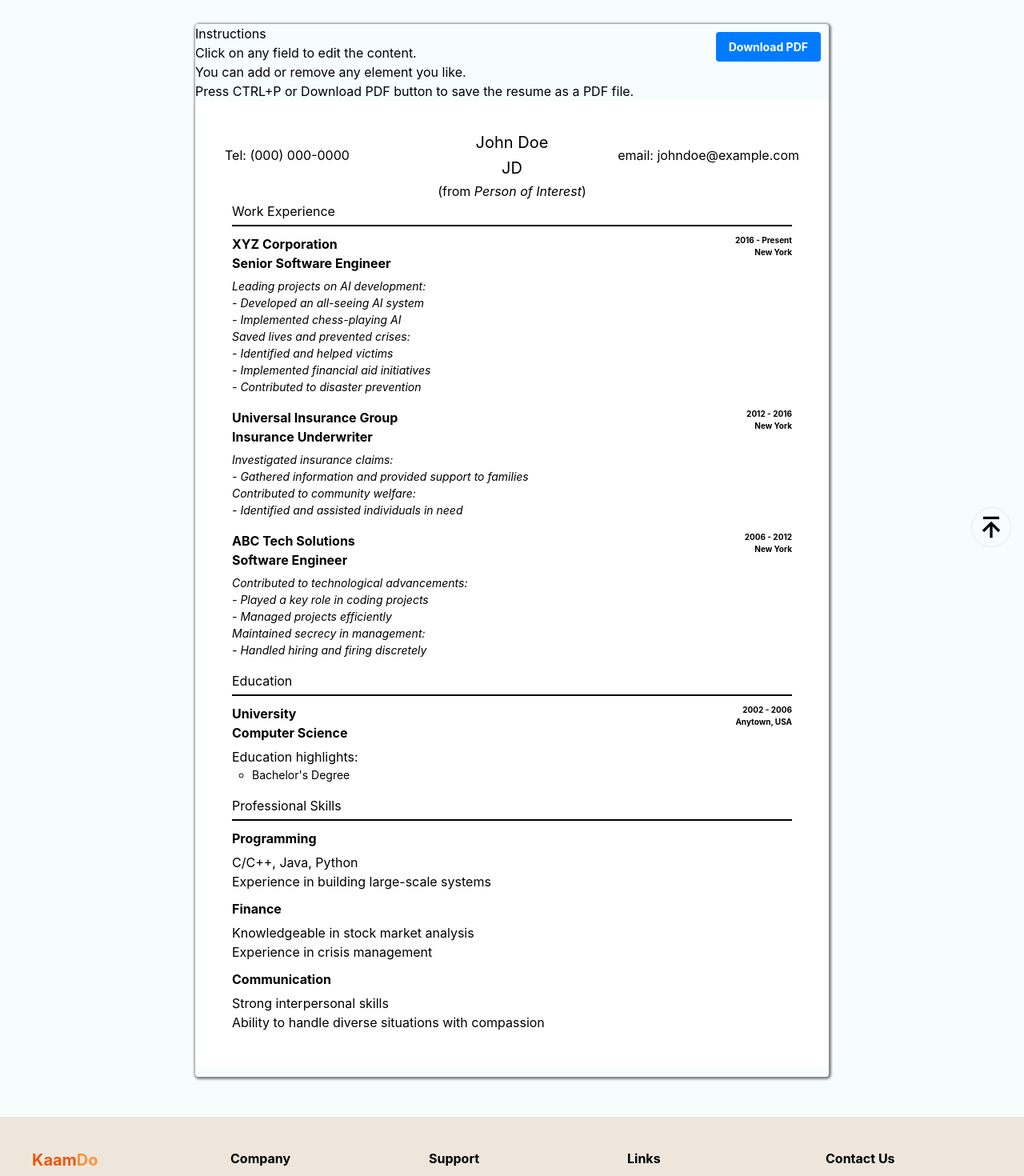
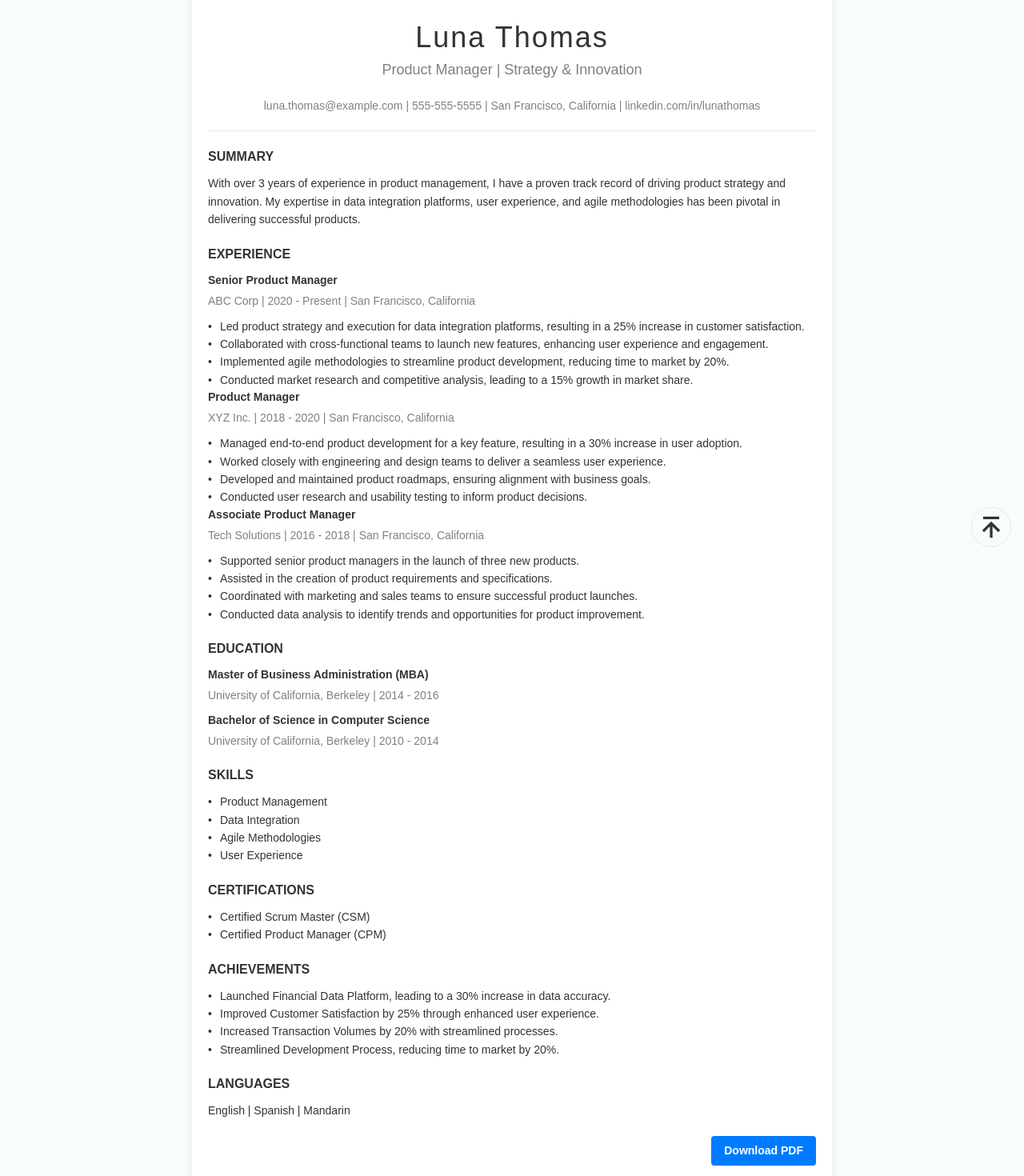
Before and after one commit to PatilHarshh/Kaam-Do, a React (Vite) app in the folder client/: page /resume in a window 1280 px wide. Shown: the part 100-1570 px from the top of the page at 80% size. Built offline with nearby package versions, Linux system fonts and the light colour scheme.

Commit message:
resume enhance completed

```diff
--- a/client/src/pages/Resume.css
+++ b/client/src/pages/Resume.css
@@ -6,159 +6,129 @@
     height: 0;
   }
 }
+
 * {
   box-sizing: border-box;
 }
-html,
-body {
+
+html, body {
   margin: 0;
+  padding: 0;
+  font-family: Arial, sans-serif;
+  background: #f3f3f3;
+  color: #333;
 }
-body {
-  min-width: 320px;
-  background: var(--background-color, hsla(0, 0%, 98%, 1));
-  color: var(--text-color, #000);
+
+.resume-container {
+  display: flex;
+  justify-content: center;
+  padding: 20px;
 }
+
+.resume {
+  width: 800px;
+  background: #fff;
+  padding: 20px;
+  box-shadow: 0 0 10px rgba(0, 0, 0, 0.1);
+}
+
+.resume h1 {
+  text-align: center;
+  font-size: 36px;
+  letter-spacing: 2px;
+}
+
+.resume h2 {
+  text-align: center;
+  font-size: 18px;
+  font-weight: 300;
+  color: gray;
+  margin-bottom: 20px;
+}
+
+.contact-info {
+  text-align: center;
+  font-size: 14px;
+  color: gray;
+}
+
+.resume hr {
+  margin: 20px 0;
+}
+
 section {
+  margin-bottom: 20px;
+}
+
+.resume h3 {
+  font-size: 16px;
+  font-weight: 600;
+  margin-bottom: 10px;
+  text-transform: uppercase;
+}
+
+.resume p, .resume ul {
+  font-size: 14px;
+  line-height: 1.6;
+}
+
+.resume ul {
+  list-style-type: none;
+  padding-left: 0;
+}
+
+.resume ul li {
+  padding-left: 15px;
   position: relative;
-  margin: 0 auto;
-  width: auto;
 }
-.page-break {
+
+.resume ul li:before {
+  content: '•';
   position: absolute;
-  top: 1078px;
-  width: 100%;
-  height: 0;
-  border-bottom: 1px dotted black;
-  display: none;
+  left: 0;
+  color: #333;
 }
-article {
-  margin: 0 auto 10px;
-  padding: 36px;
-  width: 100%;
-  background: var(--article-background, white);
+
+.resume .job h4 {
+  font-size: 14px;
+  font-weight: bold;
+  margin-bottom: 5px;
 }
-table.psnl-info {
-  padding: 10px;
-  width: 100%;
+
+.resume .job h5 {
+  font-size: 14px;
+  color: gray;
+  font-weight: normal;
+  margin-bottom: 10px;
 }
-table.psnl-info td {
-  width: 33.33%;
-  word-break: break-all;
+
+.resume .school h4 {
+  font-size: 14px;
+  font-weight: bold;
+  margin-bottom: 5px;
 }
-.rsm-header {
-  margin: 0 10px;
+
+.resume .school h5 {
+  font-size: 14px;
+  color: gray;
+  font-weight: normal;
+  margin-bottom: 10px;
 }
-.rsm-header h2 {
-  margin: 0;
-  padding-bottom: 5px;
+
+.resume-buttons {
+  display: flex;
+  justify-content: flex-end;
+  margin-top: 20px;
 }
-.rsm-header hr {
-  margin: 0 0 10px 0;
-  border: 1px solid var(--hr-color, black);
-}
-.rsm-cmpnt {
-  padding: 0 10px 10px;
-}
-.rsm-cmpnt p {
-  margin: 0;
-}
-.rsm-cmpnt-top {
-  margin: 0 auto 6px;
-  display: flex;
-}
-.rsm-cmpnt-top div {
-  flex: 1;
-  font-weight: bold;
-}
-.text-left {
-  text-align: left;
-}
-.text-center {
-  text-align: center;
-}
-.text-right {
-  text-align: right;
-}
-.font-10 {
-  font-size: 10px;
-}
-.font-20 {
-  font-size: 20px;
-}
-.rsm-cmpnt-mid {
-  margin: 0 auto 6px;
-  font-size: 14px;
-  font-style: italic;
-}
-.rsm-cmpnt-btm ul {
-  margin: 0 auto 6px;
-  padding-left: 25px;
-  list-style: circle;
-}
-.rsm-cmpnt-btm li {
-  font-size: 14px;
-}
-#addDropBtn {
-  position: fixed;
-  font-size: 18px;
-  height: 20px;
-  user-select: none;
-  cursor: pointer;
-  display: none;
-}
-#dropBtn,
-#addBtn {
-  color: var(--button-text, black);
-  width: 20px;
-  height: 20px;
-  line-height: 16px;
-  border: 1px solid var(--button-border, black);
-  display: inline-block;
-}
-.cmpnt-btn {
-  background: var(--cmpnt-btn-bg, #d8d8d8);
-}
-.cmpnt-p-btn {
-  background: var(--cmpnt-p-btn-bg, #eaeaea);
-}
-.cmpnt-li-btn {
-  background: var(--cmpnt-li-btn-bg, white);
-}
-@media (min-width: 768px) {
-  section {
-    margin: 50px auto;
-    width: 792px;
-  }
-  .page-break {
-    display: block;
-  }
-}
-.resume-buttons {
-  position: absolute;
-  top: 10px;
-  right: 10px;
-}
-.button {
+
+.resume-buttons button {
   cursor: pointer;
   padding: 8px 16px;
-  background-color: var(--button-bg, #007bff);
-  color: var(--button-color, #fff);
+  background-color: #007bff;
+  color: #fff;
   border: none;
   border-radius: 4px;
   font-size: 14px;
   font-weight: bold;
   outline: none;
 }
-.dark {
-  --background-color: #121212;
-  --text-color: #e0e0e0;
-  --article-background: #1e1e1e;
-  --hr-color: #666;
-  --button-text: #fff;
-  --button-border: #444;
-  --cmpnt-btn-bg: #333;
-  --cmpnt-p-btn-bg: #444;
-  --cmpnt-li-btn-bg: #222;
-  --button-bg: #444;
-  --button-color: #fff;
-}
--- a/client/src/pages/Resumebuilder.jsx
+++ b/client/src/pages/Resumebuilder.jsx
@@ -5,69 +5,70 @@ import jsPDF from "jspdf";
 
 const Resume = () => {
   const [isCtrlDown, setIsCtrlDown] = useState(false);
-  const [resumeContent] = useState({
+  const [resumeContent, setResumeContent] = useState({
     personalInfo: {
-      tel: "(000) 000-0000",
-      name: "John Doe",
-      nickname: "JD",
-      email: "johndoe@example.com",
+      name: "Luna Thomas",
+      title: "Product Manager | Strategy & Innovation",
+      email: "luna.thomas@example.com",
+      phone: "555-555-5555",
+      location: "San Francisco, California",
+      linkedin: "linkedin.com/in/lunathomas",
     },
-    workExperience: [
+    summary: "With over 3 years of experience in product management, I have a proven track record of driving product strategy and innovation. My expertise in data integration platforms, user experience, and agile methodologies has been pivotal in delivering successful products.",
+    experience: [
       {
-        company: "XYZ Corporation",
-        position: "Senior Software Engineer",
-        years: "2016 - Present",
-        location: "New York",
-        description:
-          "Leading projects on AI development:\n- Developed an all-seeing AI system\n- Implemented chess-playing AI\nSaved lives and prevented crises:\n- Identified and helped victims\n- Implemented financial aid initiatives\n- Contributed to disaster prevention",
+        position: "Senior Product Manager",
+        company: "ABC Corp",
+        years: "2020 - Present",
+        location: "San Francisco, California",
+        description: [
+          "Led product strategy and execution for data integration platforms, resulting in a 25% increase in customer satisfaction.",
+          "Collaborated with cross-functional teams to launch new features, enhancing user experience and engagement.",
+          "Implemented agile methodologies to streamline product development, reducing time to market by 20%.",
+          "Conducted market research and competitive analysis, leading to a 15% growth in market share.",
+        ],
       },
       {
-        company: "Universal Insurance Group",
-        position: "Insurance Underwriter",
-        years: "2012 - 2016",
-        location: "New York",
-        description:
-          "Investigated insurance claims:\n- Gathered information and provided support to families\nContributed to community welfare:\n- Identified and assisted individuals in need",
+        position: "Product Manager",
+        company: "XYZ Inc.",
+        years: "2018 - 2020",
+        location: "San Francisco, California",
+        description: [
+          "Managed end-to-end product development for a key feature, resulting in a 30% increase in user adoption.",
+          "Worked closely with engineering and design teams to deliver a seamless user experience.",
+          "Developed and maintained product roadmaps, ensuring alignment with business goals.",
+          "Conducted user research and usability testing to inform product decisions.",
+        ],
       },
       {
-        company: "ABC Tech Solutions",
-        position: "Software Engineer",
-        years: "2006 - 2012",
-        location: "New York",
-        description:
-          "Contributed to technological advancements:\n- Played a key role in coding projects\n- Managed projects efficiently\nMaintained secrecy in management:\n- Handled hiring and firing discretely",
+        position: "Associate Product Manager",
+        company: "Tech Solutions",
+        years: "2016 - 2018",
+        location: "San Francisco, California",
+        description: [
+          "Supported senior product managers in the launch of three new products.",
+          "Assisted in the creation of product requirements and specifications.",
+          "Coordinated with marketing and sales teams to ensure successful product launches.",
+          "Conducted data analysis to identify trends and opportunities for product improvement.",
+        ],
       },
     ],
     education: {
-      school: "University",
-      degree: "Computer Science",
-      years: "2002 - 2006",
-      location: "Anytown, USA",
-      highlights: ["Bachelor's Degree"],
+      school: "University of California, Berkeley",
+      degree1: "Master of Business Administration (MBA)",
+      degree1years: "2014 - 2016",
+      degree2: "Bachelor of Science in Computer Science",
+      degree2years: "2010 - 2014",
     },
-    skills: [
-      {
-        category: "Programming",
-        details: [
-          "C/C++, Java, Python",
-          "Experience in building large-scale systems",
+    skills: ["Product Management", "Data Integration", "Agile Methodologies", "User Experience"],
+    certifications: ["Certified Scrum Master (CSM)", "Certified Product Manager (CPM)"],
+    achievements: [
+      "Launched Financial Data Platform, leading to a 30% increase in data accuracy.",
+      "Improved Customer Satisfaction by 25% through enhanced user experience.",
+      "Increased Transaction Volumes by 20% with streamlined processes.",
+      "Streamlined Development Process, reducing time to market by 20%.",
     ],
-      },
-      {
-        category: "Finance",
-        details: [
-          "Knowledgeable in stock market analysis",
-          "Experience in crisis management",
-        ],
-      },
-      {
-        category: "Communication",
-        details: [
-          "Strong interpersonal skills",
-          "Ability to handle diverse situations with compassion",
-        ],
-      },
-    ],
+    languages: ["English", "Spanish", "Mandarin"],
   });
 
   useEffect(() => {
@@ -106,135 +107,76 @@ const Resume = () => {
   };
 
   return (
-    <section
-      className="resume-section"
-      style={{
-        borderRadius: "4px",
-        boxShadow: "gray 1px 1px 3px 2px",
-        overflow: "hidden",
-      }}
-      title="This is a sample resume. Click to edit. You can add/remove any element you like. Press CTRL+P to save as PDF!"
-    >
-      <div className="instructions">
-        <h3>Instructions</h3>
-        <ol>
-          <li>Click on any field to edit the content.</li>
-          <li>You can add or remove any element you like.</li>
-          <li>
-            Press CTRL+P or Download PDF button to save the resume as a PDF
-            file.
-          </li>
-        </ol>
+    <div className="resume-container">
+      <div className="resume" contentEditable="true">
+        <h1>{resumeContent.personalInfo.name}</h1>
+        <h2>{resumeContent.personalInfo.title}</h2>
+        <div className="contact-info">
+          <p>{resumeContent.personalInfo.email} | {resumeContent.personalInfo.phone} | {resumeContent.personalInfo.location} | {resumeContent.personalInfo.linkedin}</p>
         </div>
-      <div id="addDropBtn" tabIndex="-1">
-        <div id="dropBtn" onClick={handlePrint}>
-          Download PDF
-        </div>
-      </div>
-      <article
-        tabIndex="0"
-        contentEditable="true"
-      >
-        <table className="psnl-info">
-          <tbody>
-            <tr>
-              <td rowSpan="2" className="text-left">
-                Tel: {resumeContent.personalInfo.tel}
-              </td>
-              <td className="text-center font-20">
-                {resumeContent.personalInfo.name}
-              </td>
-              <td rowSpan="2" className="text-right">
-                email: {resumeContent.personalInfo.email}
-              </td>
-            </tr>
-            <tr>
-              <td className="text-center font-20">
-                {resumeContent.personalInfo.nickname}
-              </td>
-            </tr>
-            <tr>
-              <td colSpan="3" className="text-center font-18">
-                (from <em>Person of Interest</em>)
-              </td>
-            </tr>
-          </tbody>
-        </table>
-        {/* Work Experience */}
-        <div className="rsm-header">
-          <h2>Work Experience</h2>
         <hr />
-        </div>
-        {resumeContent.workExperience.map((exp, index) => (
-          <div className="rsm-cmpnt" key={index}>
-            <div className="rsm-cmpnt-top">
-              <div className="text-left">
-                <div>{exp.company}</div>
-                <div>{exp.position}</div>
-              </div>
-              <div className="text-right font-10">
-                <div>{exp.years}</div>
-                <div>{exp.location}</div>
-              </div>
-            </div>
-            <div className="rsm-cmpnt-mid">
-              {exp.description.split("\n").map((line, i) => (
-                <p key={i}>{line}</p>
-              ))}
-            </div>
-          </div>
-        ))}
-        {/* Education */}
-        <div className="rsm-header">
-          <h2>Education</h2>
-          <hr />
-        </div>
-        <div className="rsm-cmpnt">
-          <div className="rsm-cmpnt-top">
-            <div className="text-left">
-              <div>{resumeContent.education.school}</div>
-              <div>{resumeContent.education.degree}</div>
-            </div>
-            <div className="text-right font-10">
-              <div>{resumeContent.education.years}</div>
-              <div>{resumeContent.education.location}</div>
-            </div>
-          </div>
-          <div className="rsm-cmpnt-btm">
-            <p>Education highlights:</p>
+        <section>
+          <h3>Summary</h3>
+          <p>{resumeContent.summary}</p>
+        </section>
+        <section>
+          <h3>Experience</h3>
+          {resumeContent.experience.map((exp, index) => (
+            <div key={index} className="job">
+              <h4>{exp.position}</h4>
+              <h5>{exp.company} | {exp.years} | {exp.location}</h5>
               <ul>
-              {resumeContent.education.highlights.map((highlight, index) => (
-                <li key={index}>{highlight}</li>
+                {exp.description.map((desc, i) => (
+                  <li key={i}>{desc}</li>
                 ))}
               </ul>
             </div>
+          ))}
+        </section>
+        <section>
+          <h3>Education</h3>
+          <div className="school">
+            <h4>{resumeContent.education.degree1}</h4>
+            <h5>{resumeContent.education.school} | {resumeContent.education.degree1years}</h5>
           </div>
-        {/* Skills */}
-        <div className="rsm-header">
-          <h2>Professional Skills</h2>
-          <hr />
+          <div className="school">
+            <h4>{resumeContent.education.degree2}</h4>
+            <h5>{resumeContent.education.school} | {resumeContent.education.degree2years}</h5>
           </div>
+        </section>
+        <section>
+          <h3>Skills</h3>
+          <ul>
             {resumeContent.skills.map((skill, index) => (
-          <div className="rsm-cmpnt" key={index}>
-            <div className="rsm-cmpnt-top">
-              <div className="text-left">
-                <div>{skill.category}</div>
+              <li key={index}>{skill}</li>
+            ))}
+          </ul>
+        </section>
+        <section>
+          <h3>Certifications</h3>
+          <ul>
+            {resumeContent.certifications.map((cert, index) => (
+              <li key={index}>{cert}</li>
+            ))}
+          </ul>
+        </section>
+        <section>
+          <h3>Achievements</h3>
+          <ul>
+            {resumeContent.achievements.map((achievement, index) => (
+              <li key={index}>{achievement}</li>
+            ))}
+          </ul>
+        </section>
+        <section>
+          <h3>Languages</h3>
+          <p>{resumeContent.languages.join(' | ')}</p>
+        </section>
+        <div className="resume-buttons">
+          <button onClick={handlePrint}>Download PDF</button>
         </div>
       </div>
-            <div className="rsm-cmpnt-btm">
-              {skill.details.map((detail, i) => (
-                <p key={i}>{detail}</p>
-              ))}
     </div>
-          </div>
-        ))}
-      </article>
-      <div className="resume-buttons" tabIndex="-1">
-        <div className="button" onClick={handlePrint}>
-          Download PDF
-        </div>
-      </div>
-    </section>
   );
 };
 
```
Lines whose indentation alone changed are shown as unchanged.
